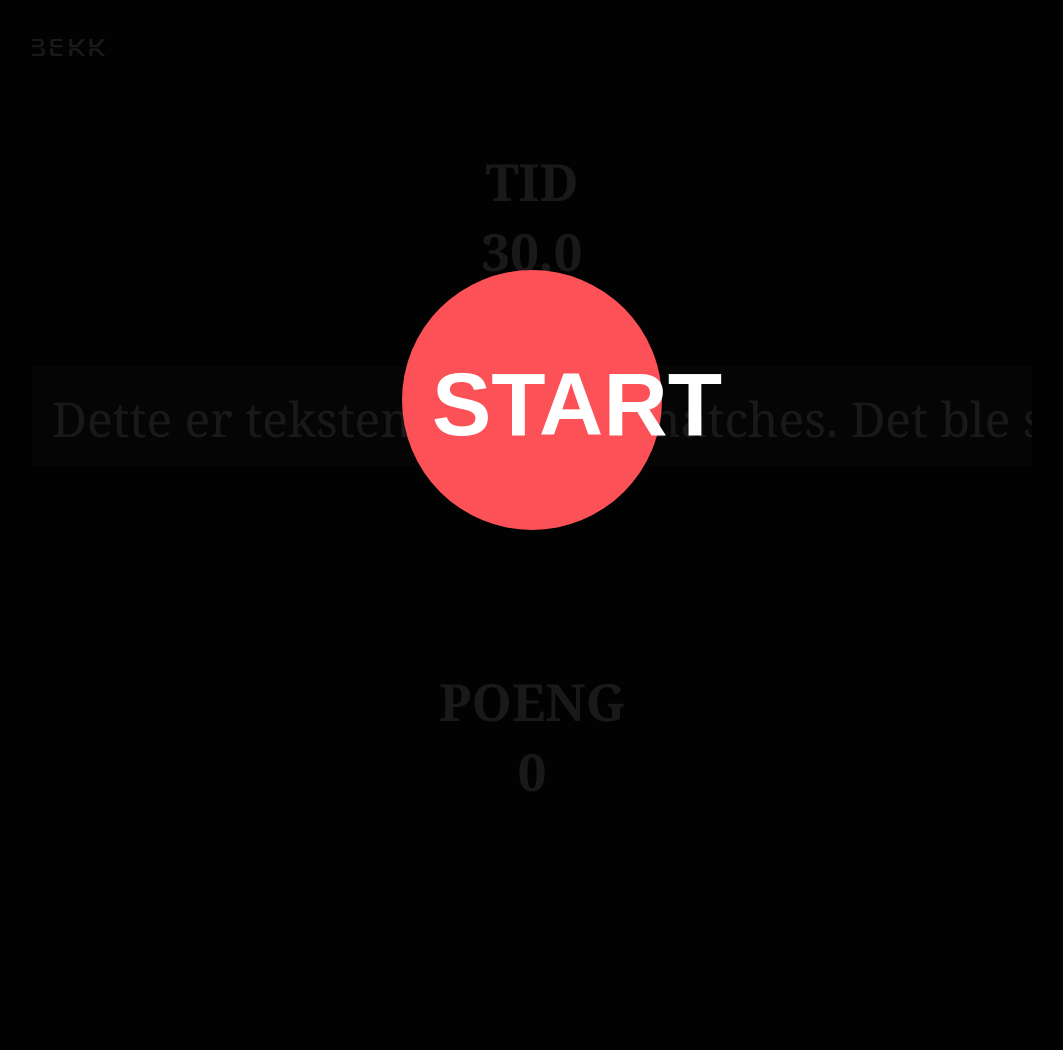
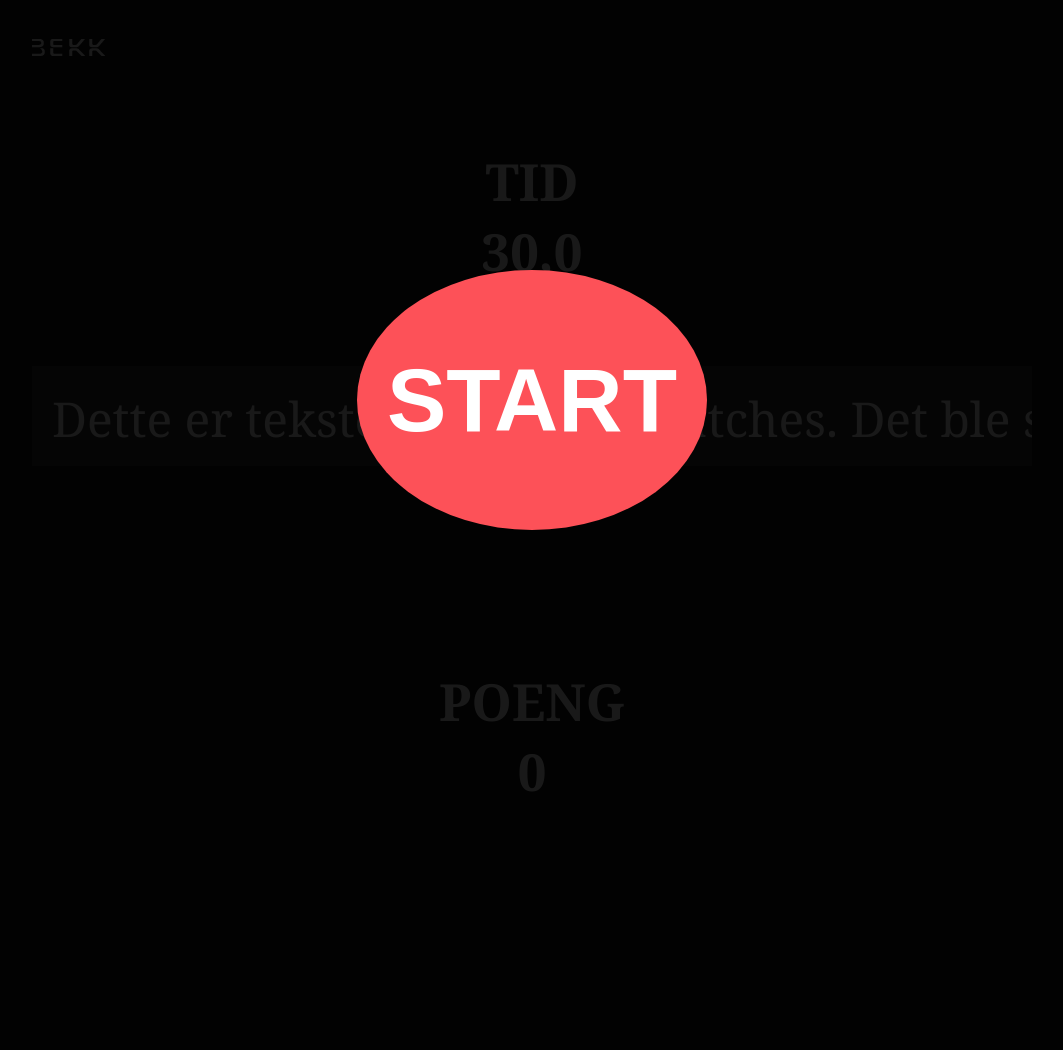
Before and after one commit to oyvindmidtbo/dagenatifi, a PHP site: page /index.html in a window 1280 px wide. Shown: the whole page, without its empty margins (108-1171 px from the left). Run offline with PHP 8.4, Linux system fonts and the light colour scheme; some web fonts are replaced.

Commit message:
Små stylingsendringer på start-knapp

```diff
--- a/css/main.css
+++ b/css/main.css
@@ -170,18 +170,18 @@ header {
 	font-size: 89px;
 	font-family: 'Conduit ITC W01 Light', Arial;
 	line-height: 100%;
+	text-align: center;
 	font-weight: bold;
-	width: 200px;
-	height: 200px;
+	min-width: 200px;
+	min-height: 200px;
 	border-radius: 50%;
 	background-color: #FD5158;
 	cursor: pointer;
-	margin: 0 auto;
 }
 
 .start-button span {
 	display: block;
-	margin-top: 60px;
+	margin-top: 56px;
 }
 
 .countdown-wrap {
```
